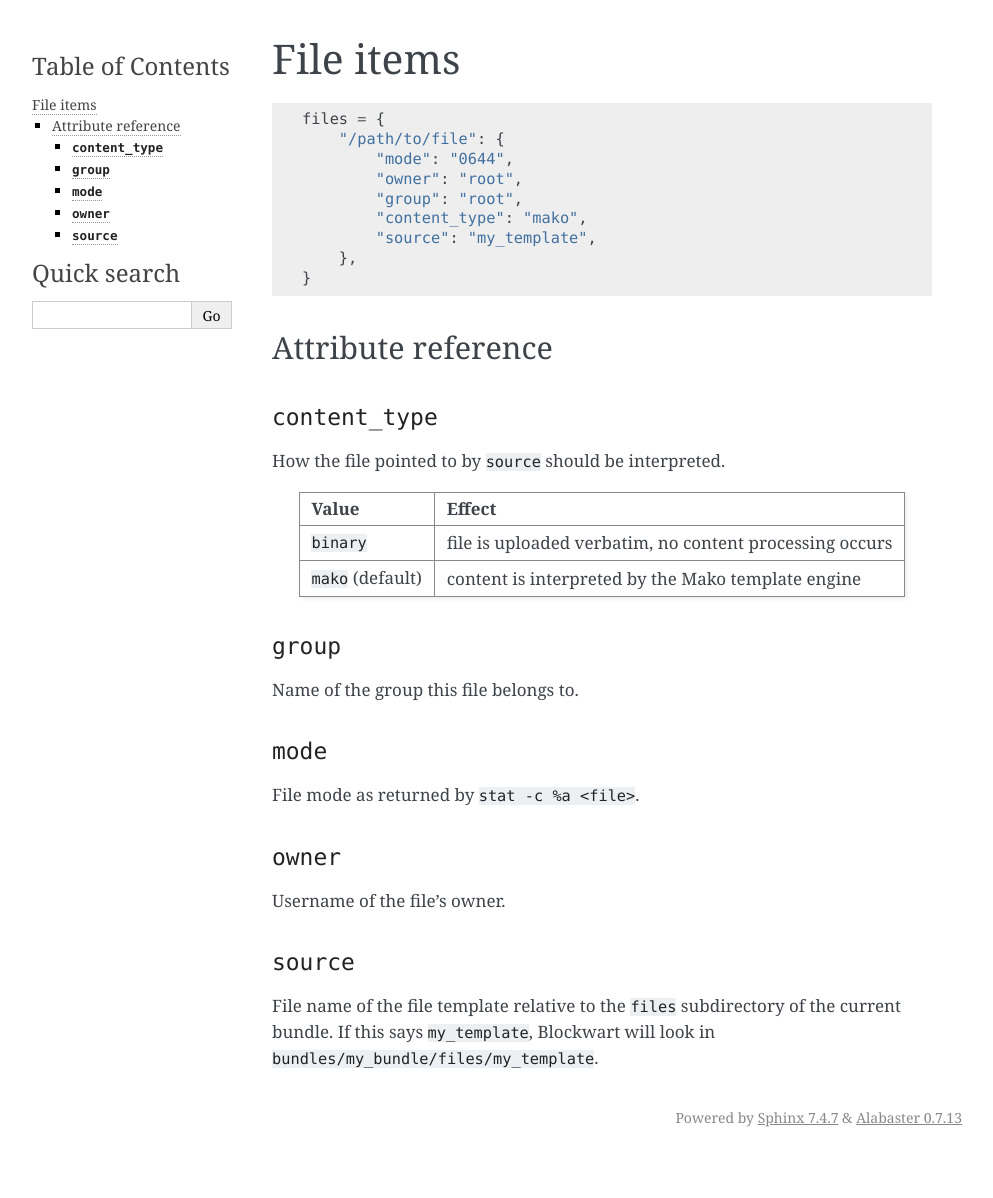
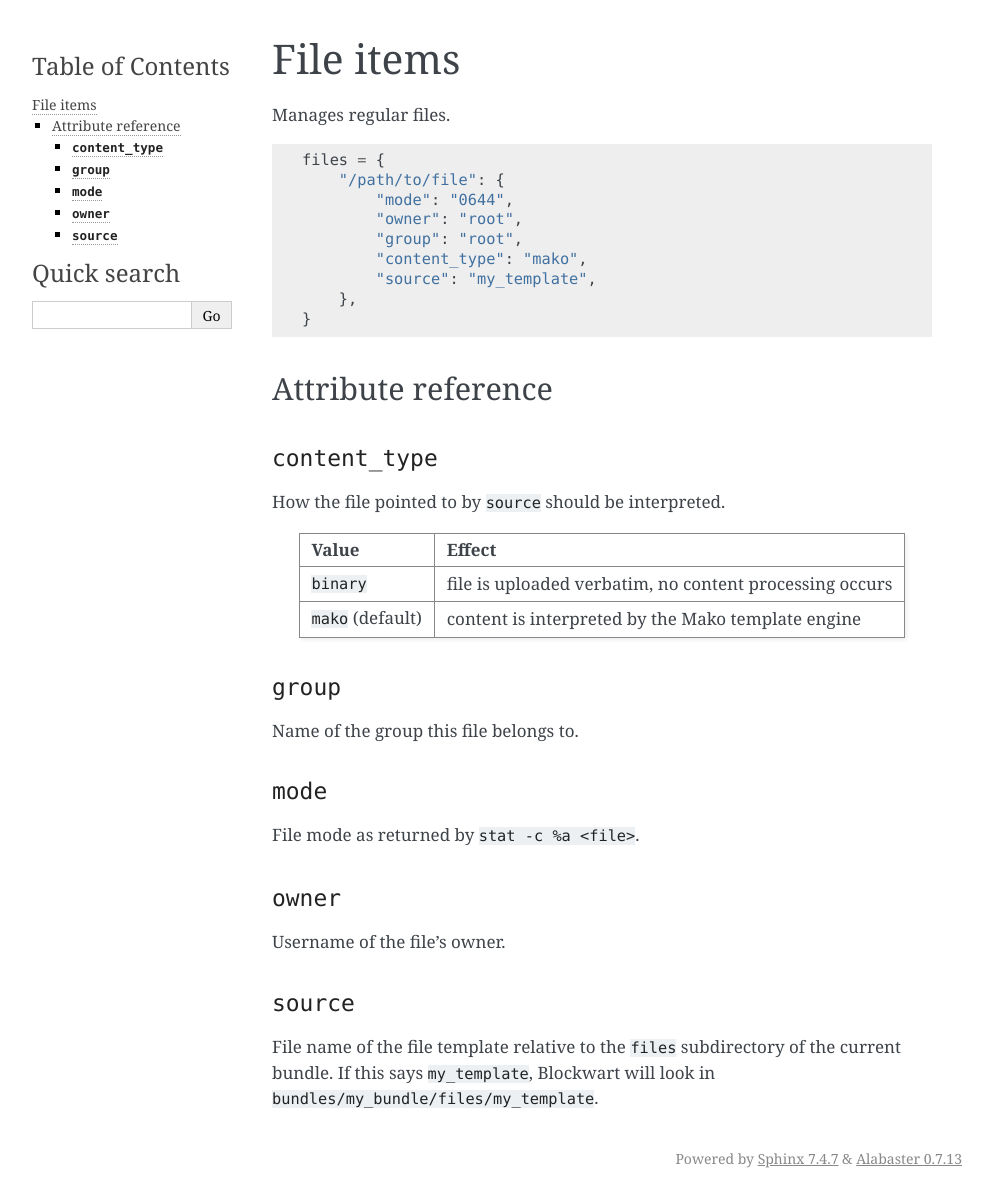
Before and after one commit to bundlewrap/bundlewrap, a Sphinx documentation site: the page built from doc/item_file.rst, in a window 1280 px wide. Shown: the whole page, without its empty margins (148-1141 px from the left). Built offline with Sphinx 7.4.7, drawn with Linux system fonts in a browser that asks for light colours; before the commit the page ends 1157 px from its top, so only the background shows below that.

Commit message:
add description line to file item docs

```diff
--- a/doc/item_file.rst
+++ b/doc/item_file.rst
@@ -3,6 +3,8 @@
 ##########
 File items
 ##########
+
+Manages regular files.
 
 .. code-block:: python
 
```
